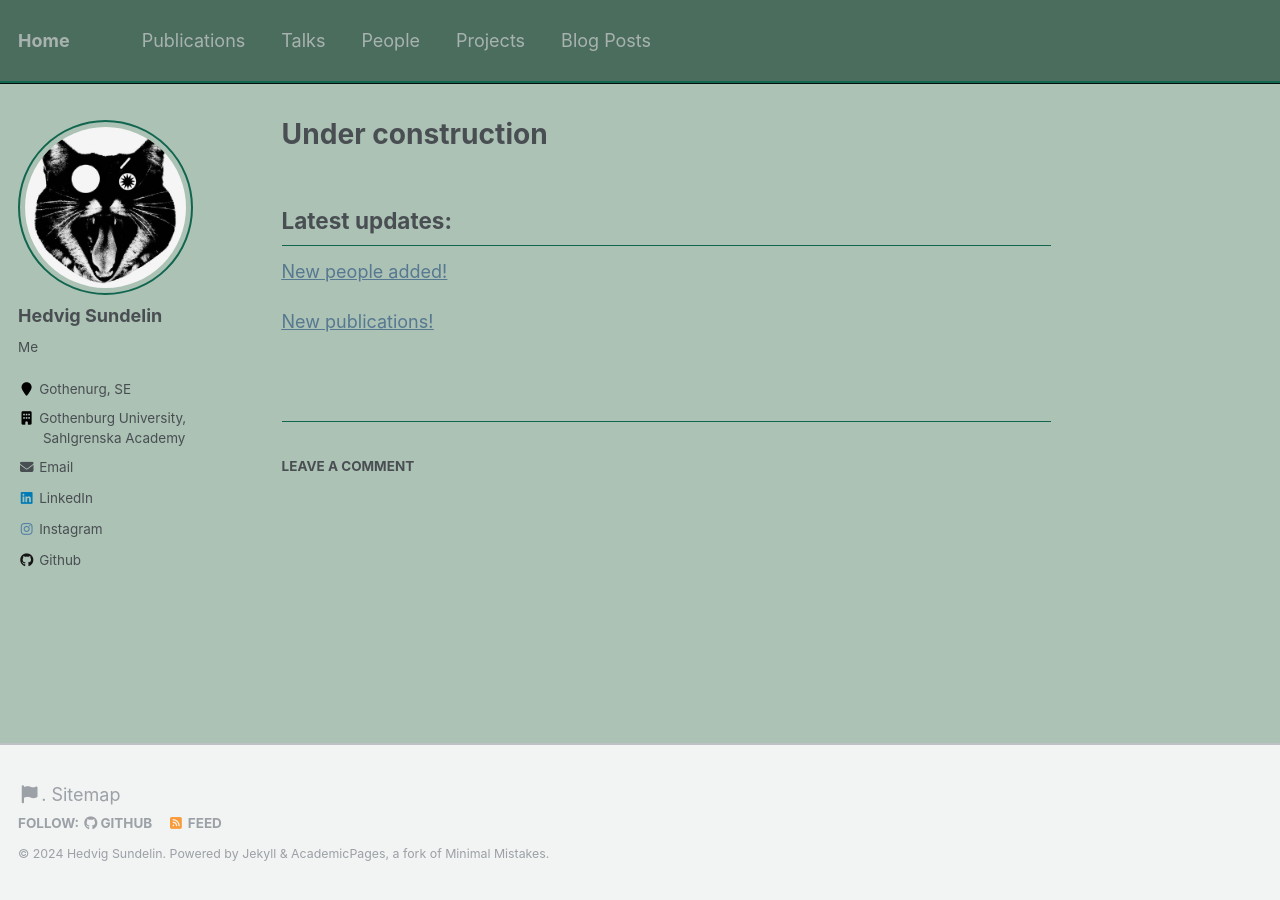
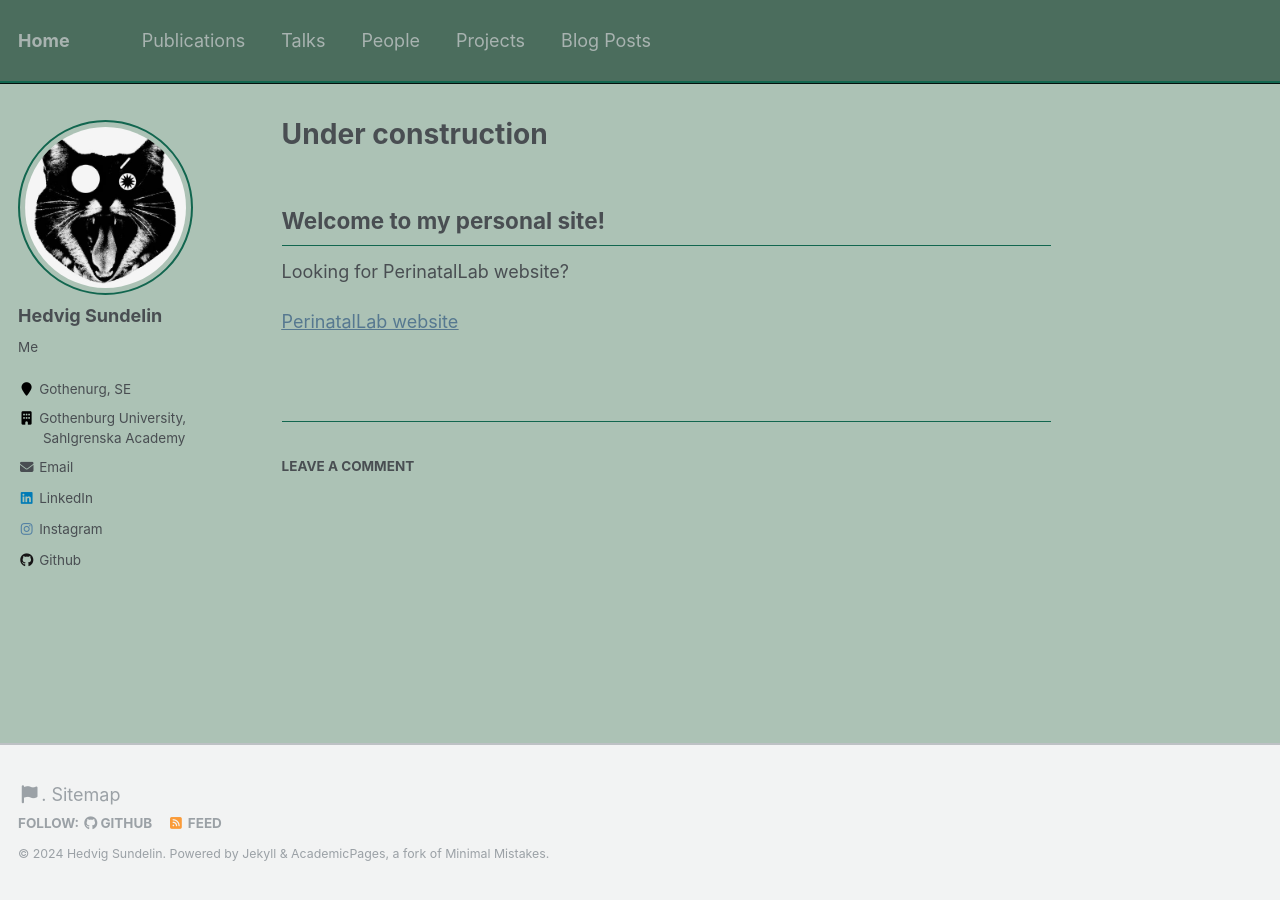
Before and after one commit to hedvigsun/hedvig, a Jekyll site: the page built from _pages/about.md, in a window 1280 px wide. Built offline with Jekyll 4.4.1, drawn with Linux system fonts in a browser that asks for light colours.

Commit message:
Update about.md

```diff
--- a/_pages/about.md
+++ b/_pages/about.md
@@ -9,7 +9,6 @@ redirect_from:
 ---
 {% include base_path %}
 
-## Latest updates:
-<p style="text-decoration:underline;"><a href="/hedvigsun/people/">New people added!</a></p>
-
-<p style="text-decoration:underline;"><a href="/hedvigsun/publications/">New publications!</a></p>
+## Welcome to my personal site!
+Looking for PerinatalLab website?
+<p style="text-decoration:underline;"><a href="/perinatallab/">PerinatalLab website</a></p>
```
